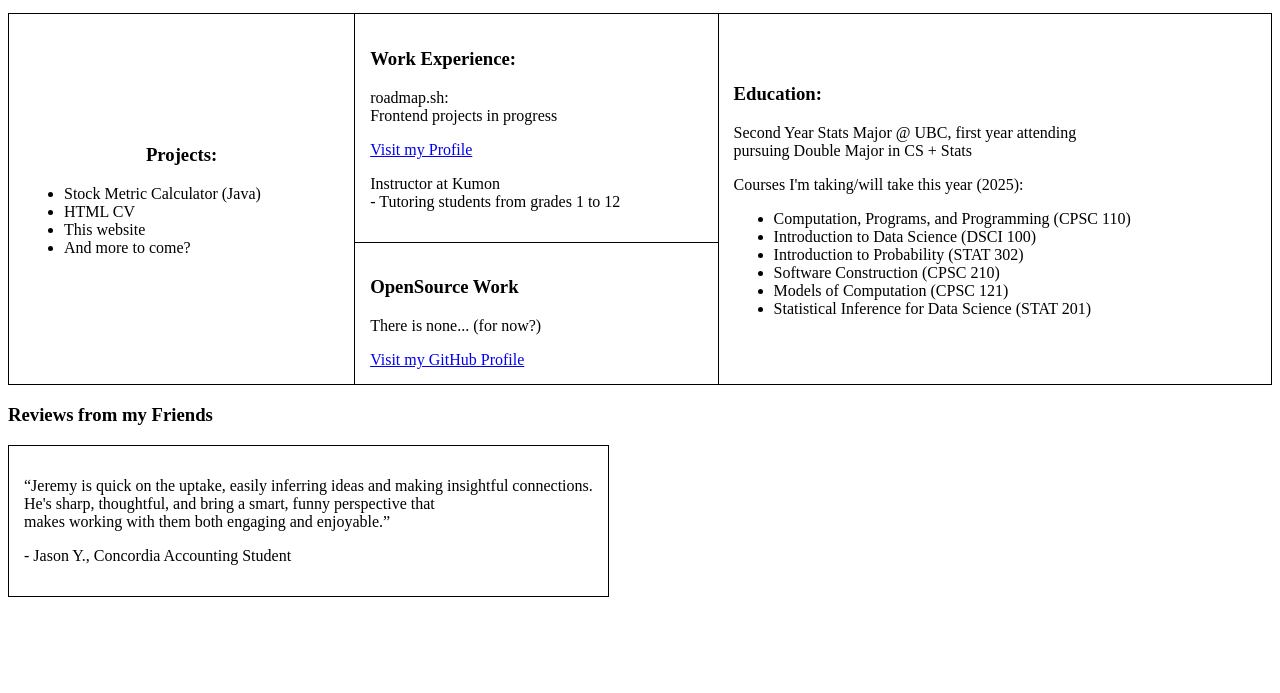
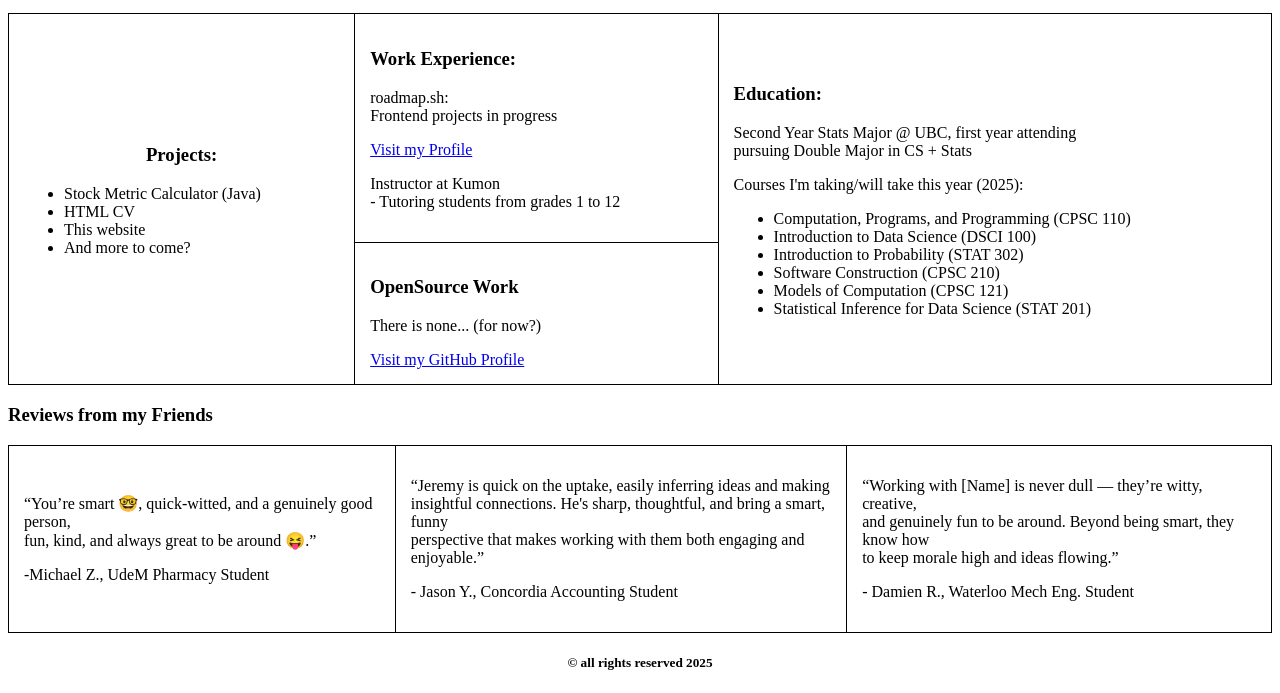
Before and after one commit to MilcToast/roadmap_sh_projects, a plain HTML site: page Frontend_Projects/Basic_HTML_Website/index.html in a window 1280 px wide. Shown: the part 240-933 px from the top of the page. Before the commit the page ends 845 px from the top, so only its background shows below. Drawn offline with Linux system fonts and the light colour scheme.

Commit message:
Update index.html
added reviews, and copyright message in footer

```diff
--- a/Frontend_Projects/Basic_HTML_Website/index.html
+++ b/Frontend_Projects/Basic_HTML_Website/index.html
@@ -81,16 +81,28 @@
     </main>
     <footer>
       <h3>Reviews from my Friends</h3>
-      <table>
+      <table style="width:100%">
         <tr>
           <td>
-            <p><q>Jeremy is quick on the uptake, easily inferring ideas and making insightful connections. <br>
-            He's sharp, thoughtful, and bring a smart, funny perspective that <br>
-            makes working with them both engaging and enjoyable.</q></p>
+            <p><q>You’re smart 🤓, quick-witted, and a genuinely good person, <br>
+              fun, kind, and always great to be around 😝.</q></p>
+            <p>  -Michael Z., UdeM Pharmacy Student</p>
+          </td>
+          <td>
+            <p><q>Jeremy is quick on the uptake, easily inferring ideas and making <br>
+              insightful connections. He's sharp, thoughtful, and bring a smart, funny <br>
+              perspective that makes working with them both engaging and enjoyable.</q></p>
             <p>  - Jason Y., Concordia Accounting Student</p>
+          </td>
+          <td>
+            <p><q>Working with [Name] is never dull — they’re witty, creative, <br>
+              and genuinely fun to be around. Beyond being smart, they know how <br>
+              to keep morale high and ideas flowing.</q></p>
+            <p>  - Damien R., Waterloo Mech Eng. Student</p>
           </td>
         </tr>
       </table>
+      <h5 style="text-align:center">&copy all rights reserved 2025</h5>
     </footer>
   </body>
 </html>
```
